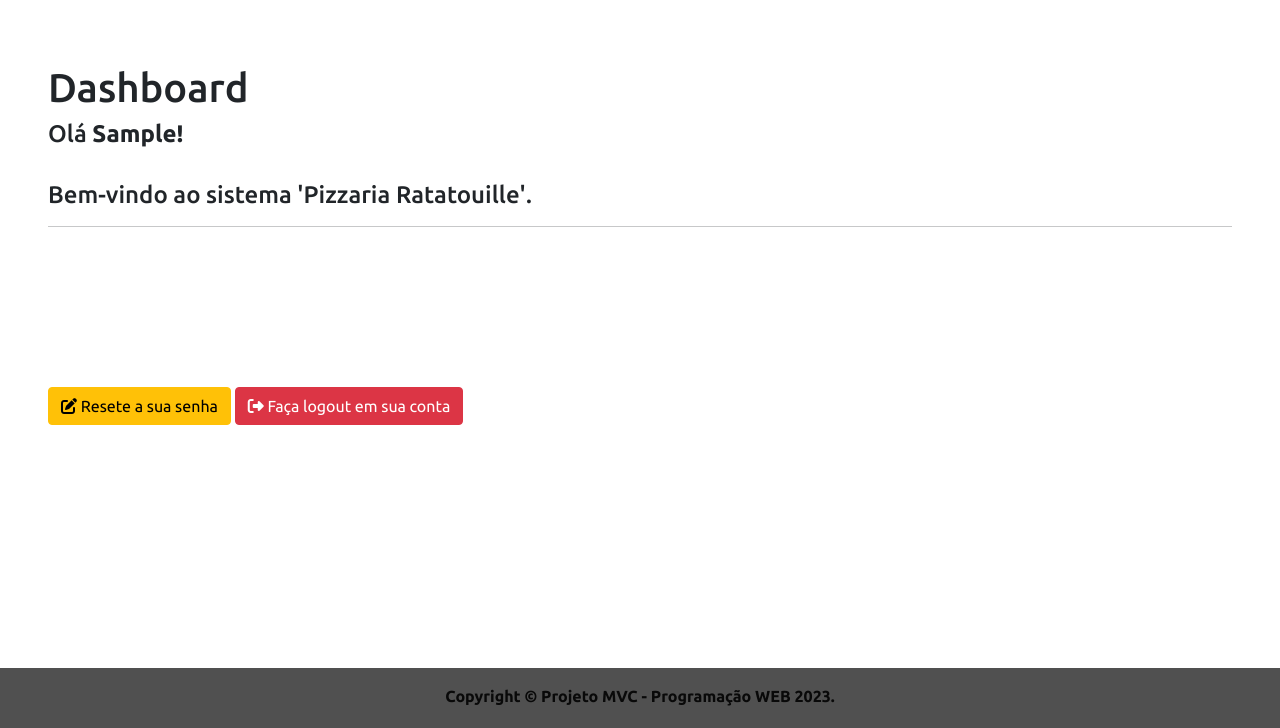
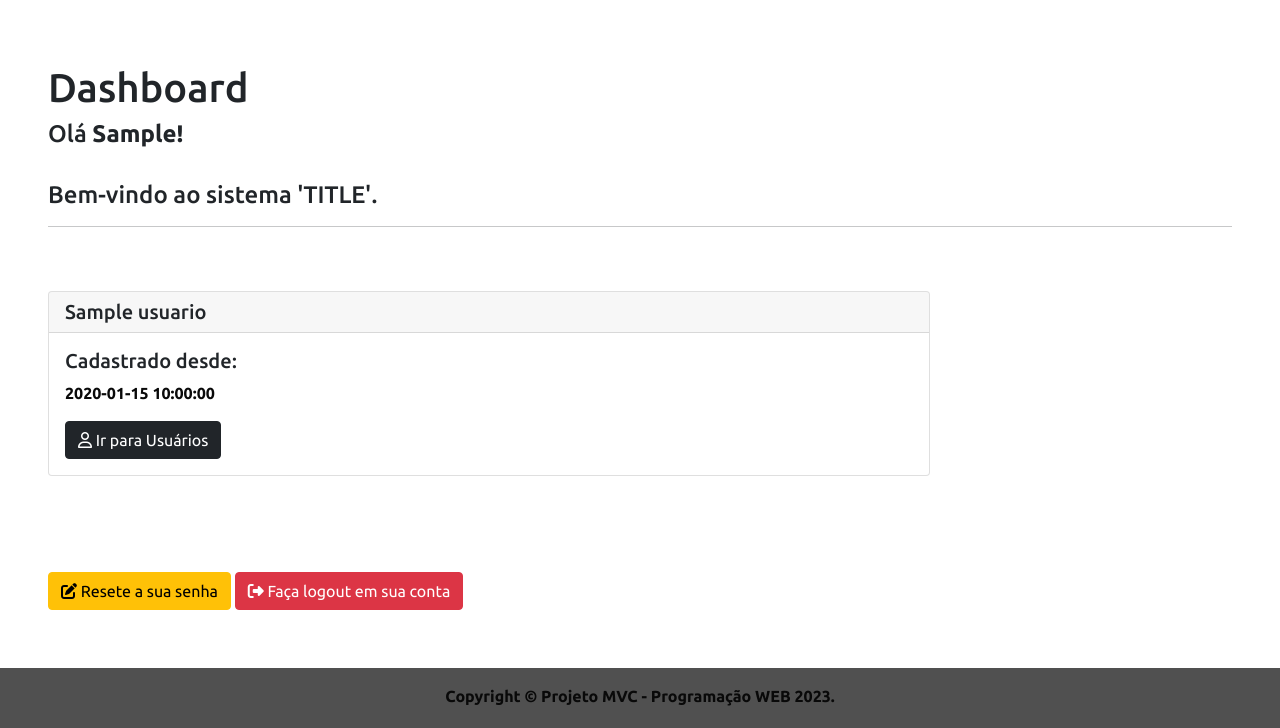
Before and after one commit to Martarelli/FATEC_Prog_WEB_Projeto, a PHP site: page /login/dashboard in a window 1280 px wide. Shown: the part 72-800 px from the top of the page. Run offline with PHP 8.4, Linux system fonts and the light colour scheme; the visitor is signed in with stand-in values (Sample User, id 1); tables that the repository leaves empty hold one stand-in row (values such as "Sample post"); some libraries are stand-ins or nearby versions; some web fonts are replaced.

Commit message:
dashboard

```diff
--- a/App/Controllers/LoginController.php
+++ b/App/Controllers/LoginController.php
@@ -38,13 +38,11 @@ class LoginController extends Controller
         }
 
         Sessao::gravaLogin($id, $username);
-
         Sessao::limpaFormulario();
         Sessao::limpaErro();
-
         Sessao::gravaMensagem("Usuário logado com sucesso!");
 
-        $this->redirect('/login/dashboard');
+        $this->dashboard();
 
         Sessao::limpaMensagem();
     }
@@ -96,6 +94,10 @@ class LoginController extends Controller
     {
         if (!$this->auth()) $this->redirect('/login/index');
 
+        $UsuarioDAO = new UsuarioDAO();
+
+        self::setViewParam('UsuarioLogado', $UsuarioDAO->getById($_SESSION['iduser']));
+
         $this->render('login/dashboard');
 
         Sessao::limpaMensagem();
--- a/App/Views/login/dashboard.php
+++ b/App/Views/login/dashboard.php
@@ -14,6 +14,14 @@
             <?php } ?>
             <br />
             <br />
+            <div class="card">
+                <h5 class="card-header"><?= ucfirst($viewVar['UsuarioLogado']->getNome())?></h5>
+                <div class="card-body">
+                    <h5 class="card-title">Cadastrado desde:</h5>
+                    <p class="card-text"><?= $viewVar['UsuarioLogado']->getData_cadastro(); ?></p>
+                    <a href="#" class="btn btn-dark"><i class="fa-regular fa-user"></i> Ir para Usuários</a>
+                </div>
+            </div>
             <br />
             <br />
             <br />
```
